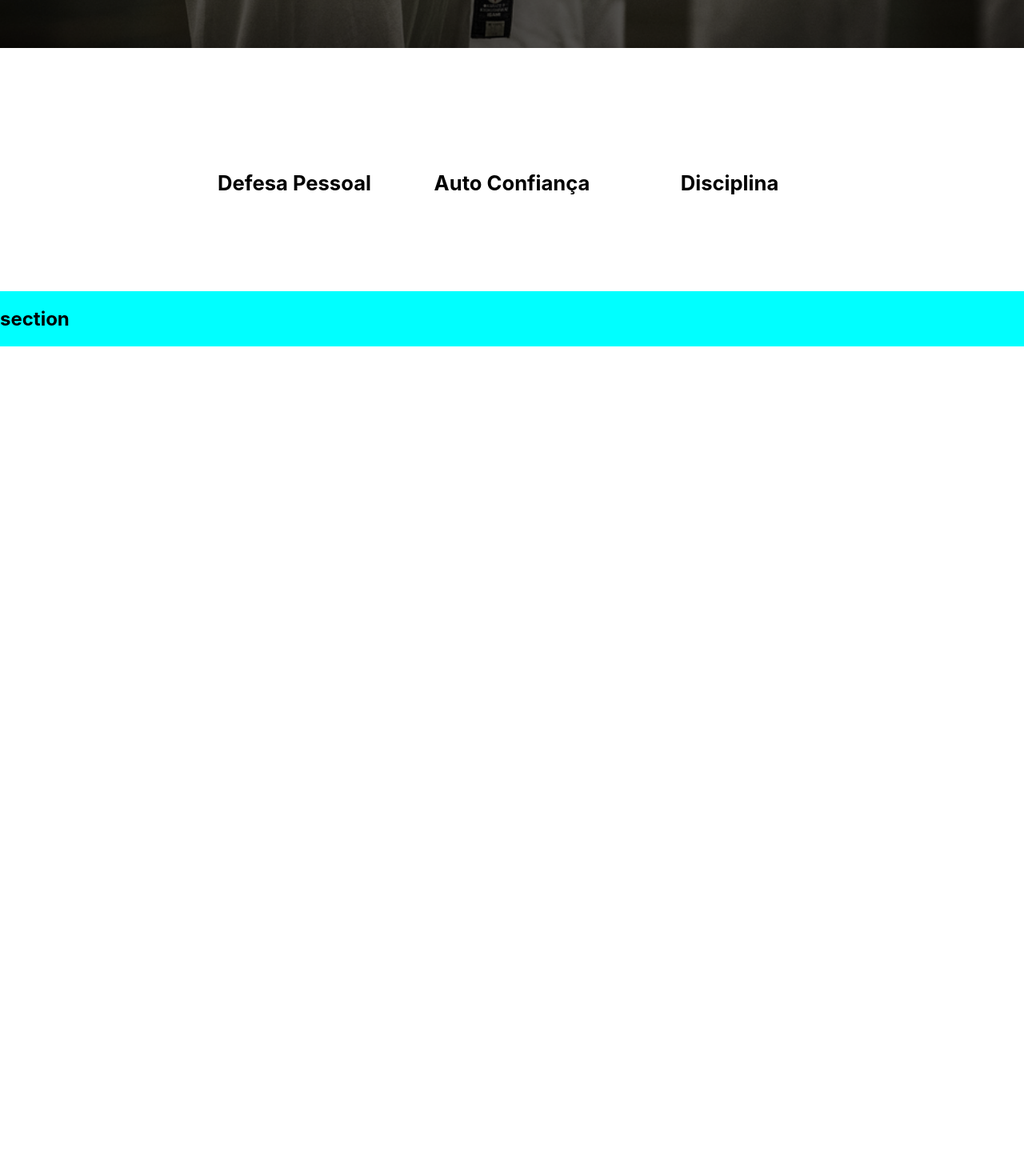
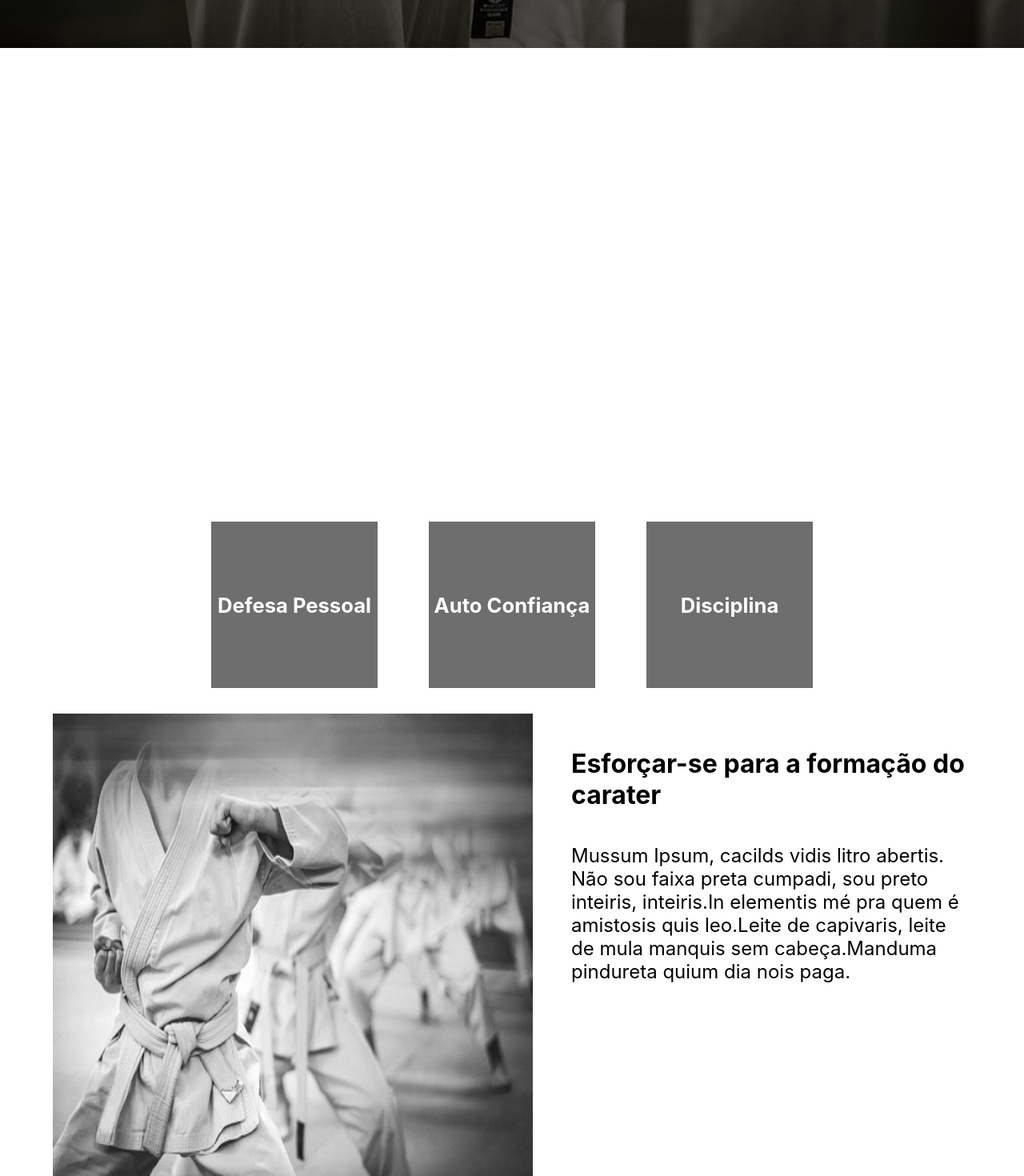
Before and after one commit to brenooliveiranascimento/dojo-aguias, a Next.js app: page / in a window 1280 px wide. Shown: the part 700-2170 px from the top of the page at 80% size. Before the commit the page ends 1133 px from the top, so only its background shows below. Built offline with nearby package versions, Linux system fonts and the light colour scheme.

Commit message:
add card

```diff
--- a/src/components/Header/Header.tsx
+++ b/src/components/Header/Header.tsx
@@ -19,7 +19,7 @@ function Header() {
 
   return (
     <header style={{
-      backgroundColor: scroll > 125 ? 'rgba(0,0,0,0.7)' : 'rgba(0,0,0,0.0)',
+      backgroundColor: scroll > 125 ? 'rgba(0,0,0,0.9)' : 'rgba(0,0,0,0.0)',
       padding: scroll > 125 ? '1rem' : '2rem' ,
       }}
       className={styles.header}>
--- a/src/components/Hero/hero.module.scss
+++ b/src/components/Hero/hero.module.scss
@@ -23,7 +23,6 @@
   z-index: 2;
   display: flex;
   flex-direction: column;
-  margin-left: -5rem;
   h1 {
     font-size: 3rem;
   }
@@ -34,17 +33,16 @@
 
   button {
     display: flex;
-    width: 14rem;
+    width: 17rem;
     align-items: center;
     justify-content: center;
     margin-top: 1rem;
-    font-size: 1rem;
+    font-size: 1.5rem;
     padding: 1rem;
     cursor: pointer;
     border: none;
     transition: all 0.5s;
     font-weight: 600;
-
   }
 
   button:hover {
@@ -68,12 +66,15 @@
 @media screen and (max-width: 575px) {
 .hero_content {
   padding: 2rem;
+  align-items: center;
   h1 {
-    font-size: 2rem;
+    font-size: 2.6rem;
+    text-align: center;
   }
   span {
-    font-size: 1.3rem;
+    font-size: 1.5rem;
     margin-top: -2rem;
+    text-align: center;
   }
   button {
     width: 11rem;
--- a/src/components/KarateBenefits/KarateBenefits.module.scss
+++ b/src/components/KarateBenefits/KarateBenefits.module.scss
@@ -1,5 +1,48 @@
 .karate_benefits_container {
   width: 100%;
-  background-color: aqua;
   display: flex;
+  min-height: 50vh;
+  align-items: center;
+  justify-content: center;
 }
+
+.karate_content {
+  max-width: 1320px;
+  height: auto;
+  display: flex;
+  justify-content: center;
+  align-items: flex-start;
+}
+
+.body {
+  max-width: 500px;
+  margin-left: 3rem;
+  h1 {
+    font-size: 2rem;
+  }
+
+  p {
+    font-size: 1.5rem;
+  }
+}
+
+.image {
+  max-width: 600px;
+  max-height: 600px;
+  align-self: center;
+  justify-self: center;
+}
+
+@media screen and (max-width: 953px) {
+.karate_benefits_container {
+  flex-direction: column;
+}
+
+.karate_content {
+  flex-direction: column;
+}
+
+.body {
+  margin-left: 0rem;
+}
+}
--- a/src/components/KarateBenefits/KarateBenefits.tsx
+++ b/src/components/KarateBenefits/KarateBenefits.tsx
@@ -1,10 +1,31 @@
+import Image from 'next/image';
 import React from 'react';
 import styles from './KarateBenefits.module.scss';
+import KarateSide from '../../Images/karate-side.jpg';
 
 function KarateBenefits() {
+
   return (
     <section className={styles.karate_benefits_container}>
-      <h1>section</h1>
+      <section className={styles.karate_content}>
+        <section className={styles.image}>
+          <Image
+            width={600}
+            height={600}
+            src={KarateSide}
+          />
+        </section>
+        <article className={styles.body}>
+          <header>
+            <h1>Esforçar-se para a formação do carater</h1>
+          </header>
+          <main>
+            <p>
+              Mussum Ipsum, cacilds vidis litro abertis. Não sou faixa preta cumpadi, sou preto inteiris, inteiris.In elementis mé pra quem é amistosis quis leo.Leite de capivaris, leite de mula manquis sem cabeça.Manduma pindureta quium dia nois paga.
+            </p>
+          </main>
+        </article>
+      </section>
     </section>
   )
 }
--- a/src/components/KarateSkils/KarateSkils.module.scss
+++ b/src/components/KarateSkils/KarateSkils.module.scss
@@ -5,7 +5,7 @@
   z-index: 99;
   align-items: center;
   justify-content: center;
-  margin-top: -16rem;
+  margin-top: -13rem;
   z-index: 999;
   transition: all 0.5s;
   h1 {
@@ -37,6 +37,7 @@
 @media screen and (max-width: 1000px) {
   .karate_skils_caintainer {
     flex-direction: column;
+    margin-top: -5rem;
   }
   .skil_block_cintainer {
     flex-direction: column;
--- a/src/components/SkillsCard/KarateSkils.module.scss
+++ b/src/components/SkillsCard/KarateSkils.module.scss
@@ -3,9 +3,9 @@
   margin: 2rem;
   width: 13rem;
   height: 13rem;
-  background: rgb(255, 255, 255);
+  background: rgb(110, 110, 110);
   cursor: pointer;
-  color: black;
+  color: white;
 
   h1 {
     font-size: 1.6rem;
--- a/src/components/SkillsCard/SkillCard.tsx
+++ b/src/components/SkillsCard/SkillCard.tsx
@@ -19,7 +19,7 @@ function SkillCard({karateInf, index}: {karateInf: string, index: number}) {
   return (
     <section
       style={{
-        marginTop: scroll > 150 ? '0rem' : '20rem',
+        marginTop: scroll > 110 ? '0rem' : '50rem',
         transition: `all 0.${index}s`,
       }}
       className={styles.skils_block}
```
Also changed, not shown: src/Images/karate-side.jpg (renamed from src/Images/istockphoto-1328549566-170667a.jpg).
